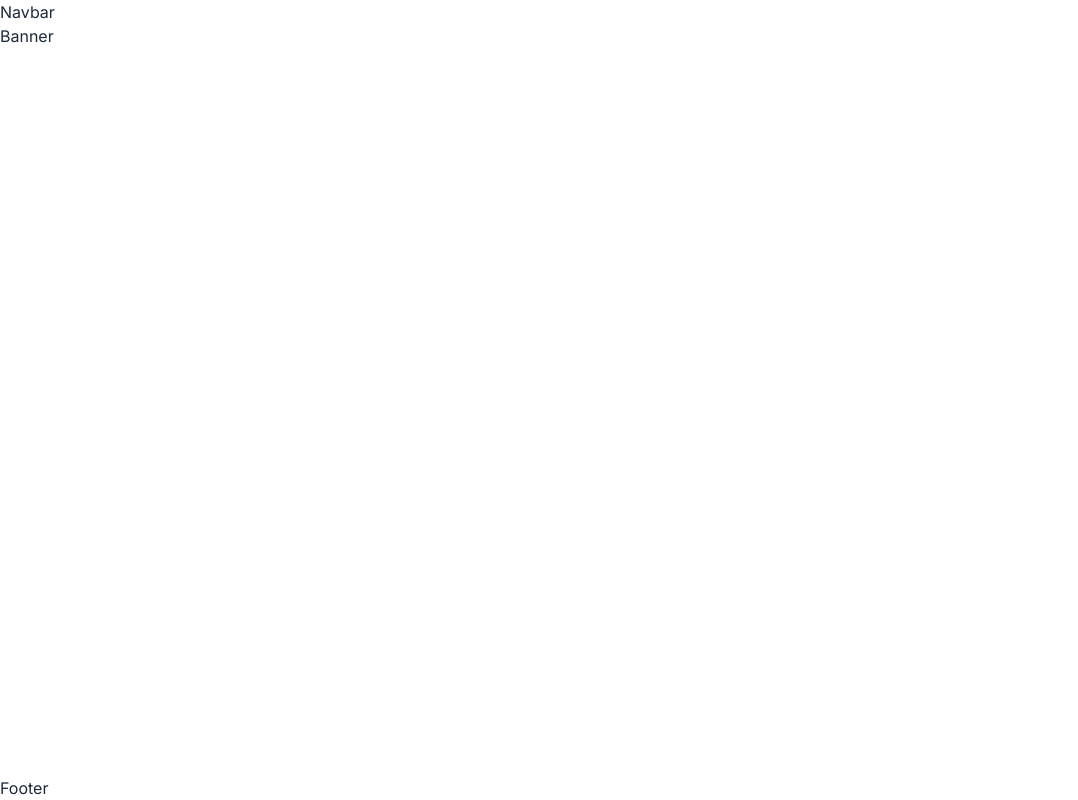
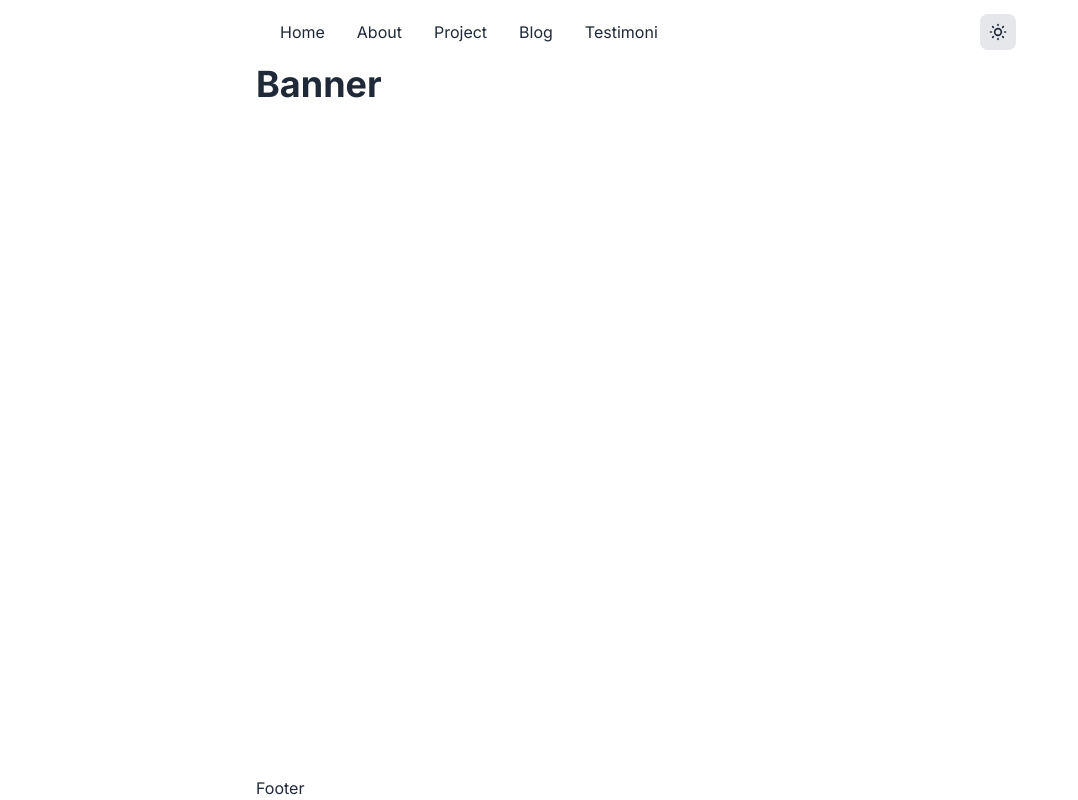
Before and after one commit to alfiancode/myportfolio, a React (Create React App) app: page / in a window 1280 px wide. Shown: the whole page, without its empty margins (0-1078 px from the left). Built offline with nearby package versions, Linux system fonts and the light colour scheme.

Commit message:
navbar progress

```diff
--- a/src/components/Banner.jsx
+++ b/src/components/Banner.jsx
@@ -1,7 +1,11 @@
 import React from "react";
 
 const Banner = () => {
-  return <div>Banner</div>;
+  return (
+    <div>
+      <h1 className="text-4xl font-bold">Banner</h1>
+    </div>
+  );
 };
 
 export default Banner;
--- a/src/components/Layout/Layout.jsx
+++ b/src/components/Layout/Layout.jsx
@@ -3,9 +3,9 @@ import Navbar from "./Navbar";
 import Footer from "./Footer";
 const Layout = ({ children }) => {
   return (
-    <div className="flex flex-col min-h-screen">
+    <div className="flex flex-col min-h-screen mx-auto max-w-3xl ">
       <Navbar />
-      <div className="flex-1">{children}</div>
+      <div className=" flex-1 ">{children}</div>
       <Footer />
     </div>
   );
--- a/src/components/Layout/Navbar.jsx
+++ b/src/components/Layout/Navbar.jsx
@@ -1,7 +1,78 @@
 import React from "react";
+import ToogleTheme from "../ToogleTheme";
 
 const Navbar = () => {
-  return <div>Navbar</div>;
+  return (
+    <div className="navbar bg-base-100">
+      {/*start  navbar for phone */}
+
+      <div className="dropdown">
+        <label tabIndex={0} className="btn btn-ghost md:hidden">
+          <svg
+            xmlns="http://www.w3.org/2000/svg"
+            className="h-5 w-5"
+            fill="none"
+            viewBox="0 0 24 24"
+            stroke="currentColor"
+          >
+            <path
+              strokeLinecap="round"
+              strokeLinejoin="round"
+              strokeWidth="2"
+              d="M4 6h16M4 12h8m-8 6h16"
+            />
+          </svg>
+        </label>
+        <ul
+          tabIndex={0}
+          className="menu menu-compact dropdown-content mt-3 p-2 shadow bg-base-100 rounded-box w-52"
+        >
+          <li>
+            <a>Home</a>
+          </li>
+          <li>
+            <a>About</a>
+          </li>
+          <li>
+            <a>Project</a>
+          </li>
+          <li>
+            <a>Blog</a>
+          </li>
+          <li>
+            <a>Testimoni</a>
+          </li>
+        </ul>
+      </div>
+
+      {/* end navbar for phone */}
+
+      {/* start navbar for desktop */}
+      <div className="navbar-center hidden md:flex mx-auto">
+        <ul className="menu menu-horizontal p-0">
+          <li>
+            <a>Home</a>
+          </li>
+          <li>
+            <a>About</a>
+          </li>
+          <li>
+            <a>Project</a>
+          </li>
+          <li>
+            <a>Blog</a>
+          </li>
+          <li>
+            <a>Testimoni</a>
+          </li>
+        </ul>
+      </div>
+      {/* end navbar for desktop */}
+      <div className="navbar-end w-screen ">
+        <ToogleTheme />
+      </div>
+    </div>
+  );
 };
 
 export default Navbar;
--- /dev/null
+++ b/src/components/ToogleTheme.jsx
@@ -0,0 +1,30 @@
+import React from "react";
+
+const ToogleTheme = () => {
+  return (
+    <button
+      aria-label="Toggle Dark Mode"
+      type="button"
+      className="w-9 h-9 bg-gray-200 rounded-lg dark:bg-gray-600 flex items-center justify-center  hover:ring-2 ring-gray-300  transition-all"
+      //   onClick={() => setTheme(resolvedTheme === "dark" ? "light" : "dark")}
+    >
+      <svg
+        xmlns="http://www.w3.org/2000/svg"
+        viewBox="0 0 24 24"
+        fill="none"
+        stroke="currentColor"
+        className="w-5 h-5 text-gray-800 dark:text-gray-200"
+      >
+        <path
+          strokeLinecap="round"
+          strokeLinejoin="round"
+          strokeWidth={2}
+          d="M12 3v1m0 16v1m9-9h-1M4 12H3m15.364 6.364l-.707-.707M6.343 6.343l-.707-.707m12.728 0l-.707.707M6.343 17.657l-.707.707M16 12a4 4 0 11-8 0 4 4 0 018 0z"
+        />
+        )
+      </svg>
+    </button>
+  );
+};
+
+export default ToogleTheme;
```
